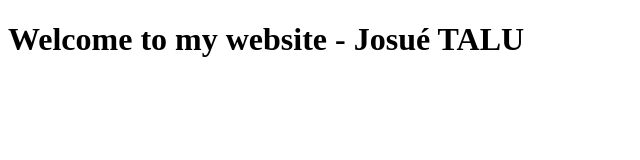
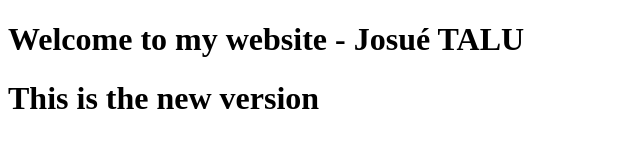
Before and after one commit to josuetalu/testpipeline, a plain HTML site: page index.html in a window 1280 px wide. Shown: the whole page, without its empty margins (0-640 px from the left). Drawn offline with Linux system fonts and the light colour scheme.

Commit message:
Deuxieme version

```diff
--- a/index.html
+++ b/index.html
@@ -7,6 +7,7 @@
 </head>
 <body>
 	<h1>Welcome to my website - Josué TALU</h1>
+	<h1>This is the new version</h1>
 
 </body>
 </html>
```
